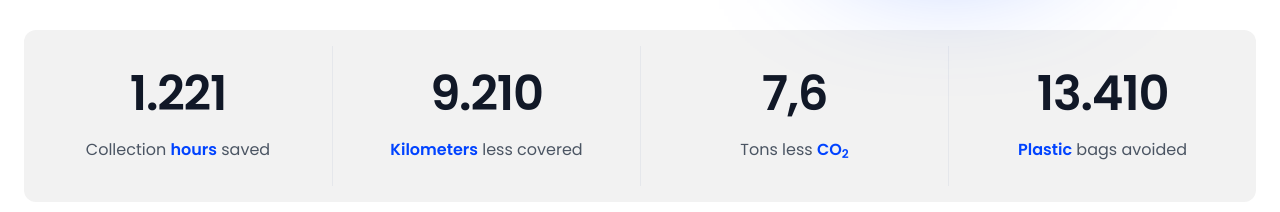
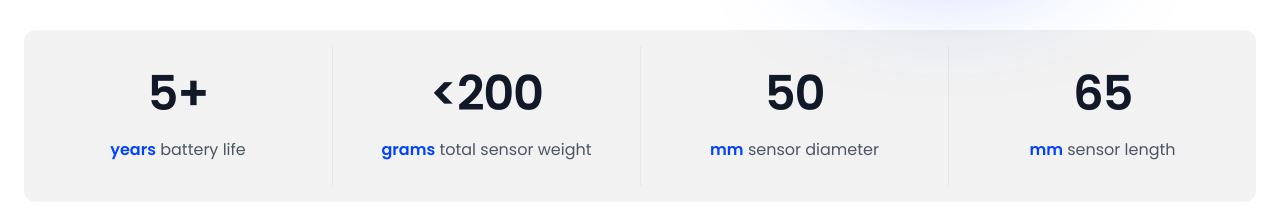
Before and after one commit to Rebin-Inc/rebin-website, a React (Create React App) app: page /sensor in a window 1280 px wide. Shown: the part 488-700 px from the top of the page. Built offline with nearby package versions, Linux system fonts and the light colour scheme.

Commit message:
add statistic bar

```diff
--- a/src/pages/sensor/components/StatisticBar.js
+++ b/src/pages/sensor/components/StatisticBar.js
@@ -6,40 +6,37 @@ const StatisticBar = () => {
       <dl className="grid divide-y-0 grid-cols-2  sm:divide-y-0 md:grid-cols-4 divide-x divide-solid divide-rebin-darkblue">
         <div className="grid place-content-center text-center space-y-5 p-6">
           <dd className="text-3xl font-semibold tracking-tight text-gray-900 sm:text-5xl">
-            1.221
+            5+
           </dd>
           <dt className="text-base text-gray-600">
-            Collection <span className="font-black text-rebin-blue">hours</span>{" "}
-            saved
+            <span className="font-black text-rebin-blue">years</span> battery
+            life
           </dt>
         </div>
         <div className="grid place-content-center text-center space-y-5 p-6">
           <dd className="order-first text-3xl font-semibold tracking-tight text-gray-900 sm:text-5xl">
-            9.210
+            &lt;200
           </dd>
           <dt className="text-base text-gray-600">
-            <span className="font-black text-rebin-blue">Kilometers</span> less
-            covered
+            <span className="font-black text-rebin-blue">grams</span> total
+            sensor weight
           </dt>
         </div>
         <div className="grid place-content-center text-center space-y-5 p-6">
           <dd className="order-first text-3xl font-semibold tracking-tight text-gray-900 sm:text-5xl">
-            7,6
+            50
           </dd>
           <dt className="text-base text-gray-600">
-            Tons less{" "}
-            <span className="font-black text-rebin-blue">
-              CO<sub>2</sub>
-            </span>
+            <span className="font-black text-rebin-blue">mm</span> sensor
+            diameter
           </dt>
         </div>
         <div className="grid place-content-center text-center space-y-5 p-6">
           <dd className="order-first text-3xl font-semibold tracking-tight text-gray-900 sm:text-5xl">
-            13.410
+            65
           </dd>
           <dt className="text-base text-gray-600">
-            <span className="font-black text-rebin-blue">Plastic</span> bags
-            avoided
+            <span className="font-black text-rebin-blue">mm</span> sensor length
           </dt>
         </div>
       </dl>
```
